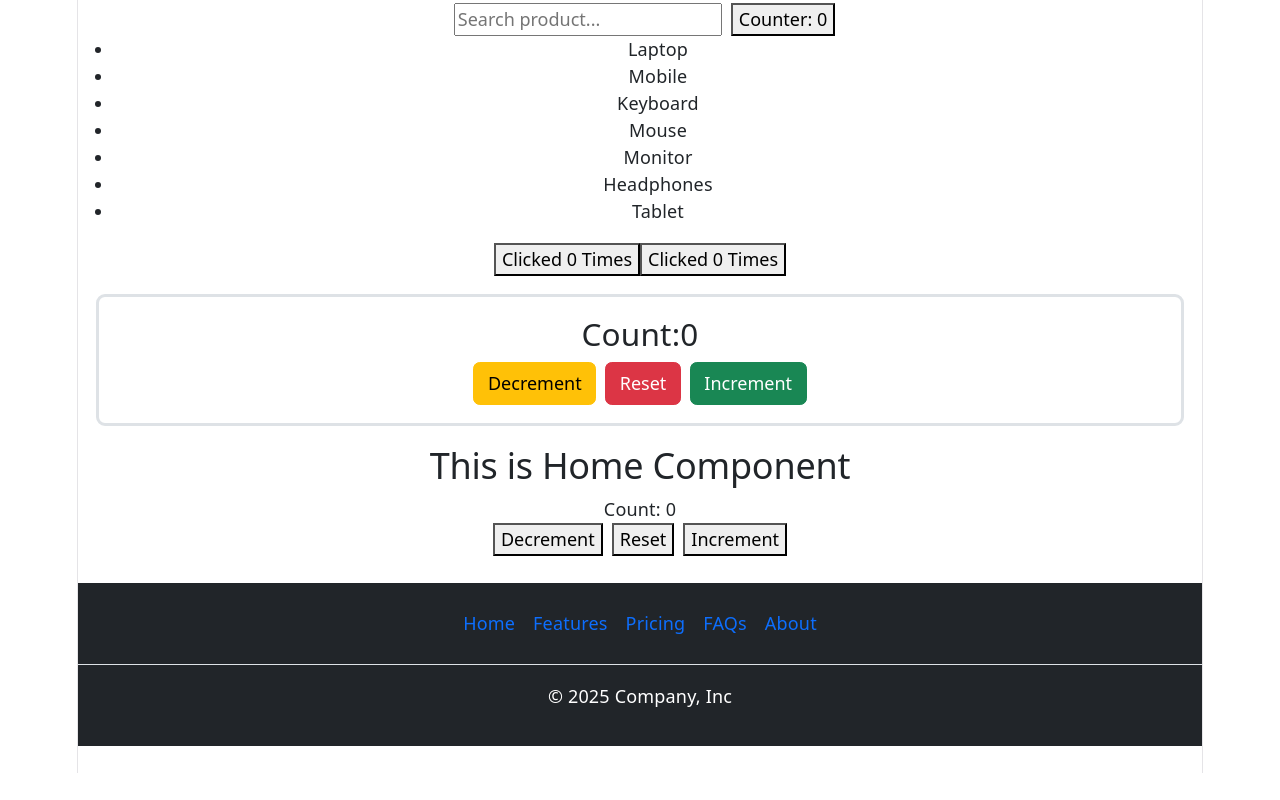
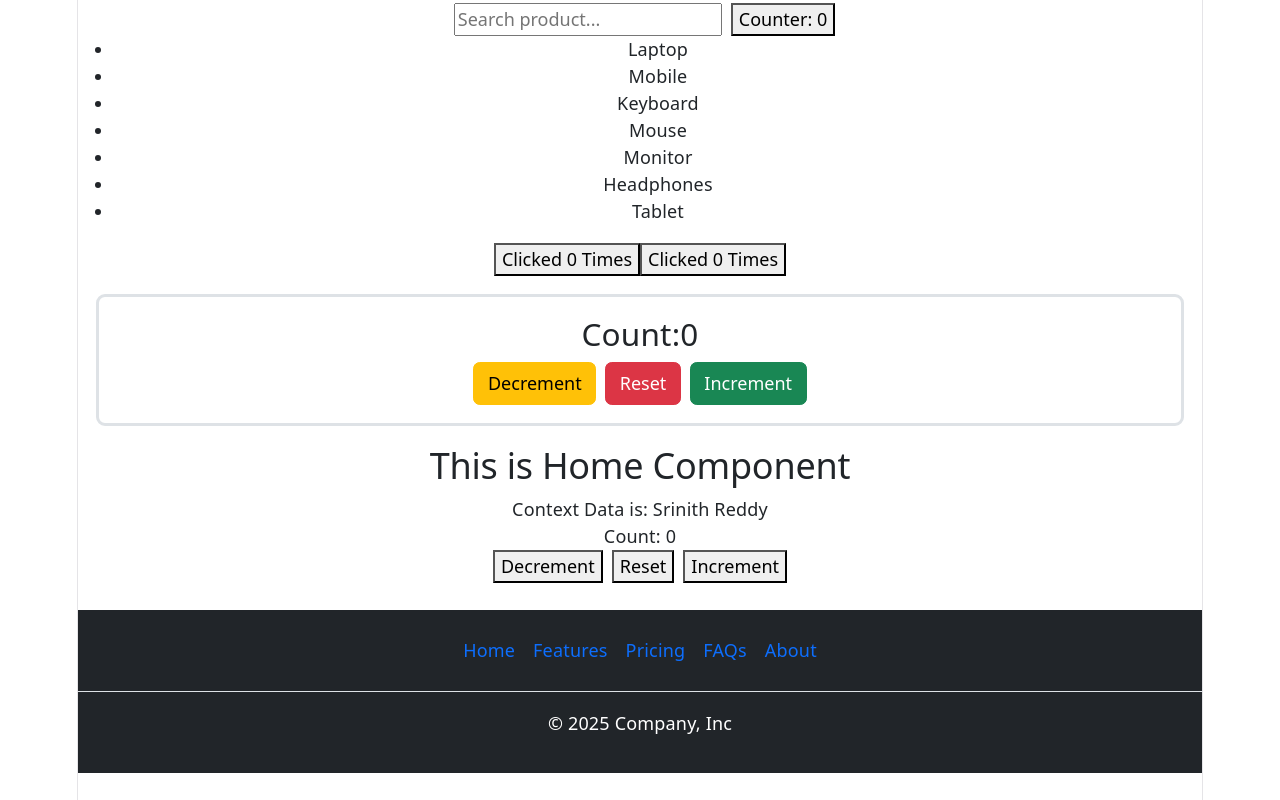
Before and after one commit to srinithreddy16/react-engineering-playbook, a React (Vite) app in the folder my-app/: page / in a window 1280 px wide. Shown: the part 7928-8728 px from the top of the page. Before the commit the page ends 8701 px from the top, so only its background shows below. Built offline with nearby package versions, Linux system fonts and the light colour scheme; no server answers.

Commit message:
context api

```diff
--- a/my-app/src/components/counter/CounterDemo.tsx
+++ b/my-app/src/components/counter/CounterDemo.tsx
@@ -1,8 +1,14 @@
-import { useState } from "react";
+import { useContext, useState } from "react";
+import { userContext } from "../../utils/app_context";
+
+
 export default function CounterDemo() {
   const [count, setCount] = useState(0);
+  const userData = useContext(userContext);
+
   return (
     <div>
+      <div>Context Data is: {userData}</div>
       <div id='count' data-testid="count">Count: {count}</div>
       <button onClick={() => setCount(count - 1)} >Decrement</button>
       <button onClick={() => setCount(0)} className="mx-2">Reset</button>
--- a/my-app/src/main.tsx
+++ b/my-app/src/main.tsx
@@ -5,11 +5,15 @@ import App from './App.tsx'
 import "bootstrap/dist/css/bootstrap.min.css";
 import "bootstrap/dist/js/bootstrap.bundle.min.js";
 import { BrowserRouter } from 'react-router-dom';
+import { userContext } from './utils/app_context.ts';
+import { loggedInUser } from './services/user_information_service.ts';
 
 createRoot(document.getElementById('root')!).render(
   <StrictMode>
     <BrowserRouter>
-      <App />
+      <userContext.Provider value={loggedInUser}>
+	      <App />
+	    </userContext.Provider>
     </BrowserRouter>
   </StrictMode>,
 )
--- /dev/null
+++ b/my-app/src/services/user_information_service.ts
@@ -0,0 +1 @@
+export const loggedInUser = 'Srinith Reddy'
--- /dev/null
+++ b/my-app/src/utils/app_context.ts
@@ -0,0 +1,4 @@
+import { createContext } from "react";
+
+export const userContext = createContext("");
+export const themeContext = createContext("");
```
Also changed, not shown: my-app/notes.txt.
